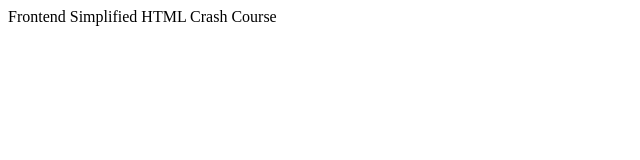
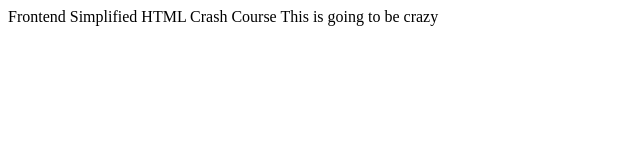
Before and after one commit to jordanc1994/HTML-Crash-Course, a plain HTML site: page start.html in a window 1280 px wide. Shown: the whole page, without its empty margins (0-640 px from the left). Drawn offline with Linux system fonts and the light colour scheme.

Commit message:
getting ready for html crash course

```diff
--- a/index.html
+++ b/start.html
@@ -8,6 +8,7 @@
 </head>
 <body>
     Frontend Simplified HTML Crash Course
+    This is going to be crazy
 
 </body>
 </html>
```
